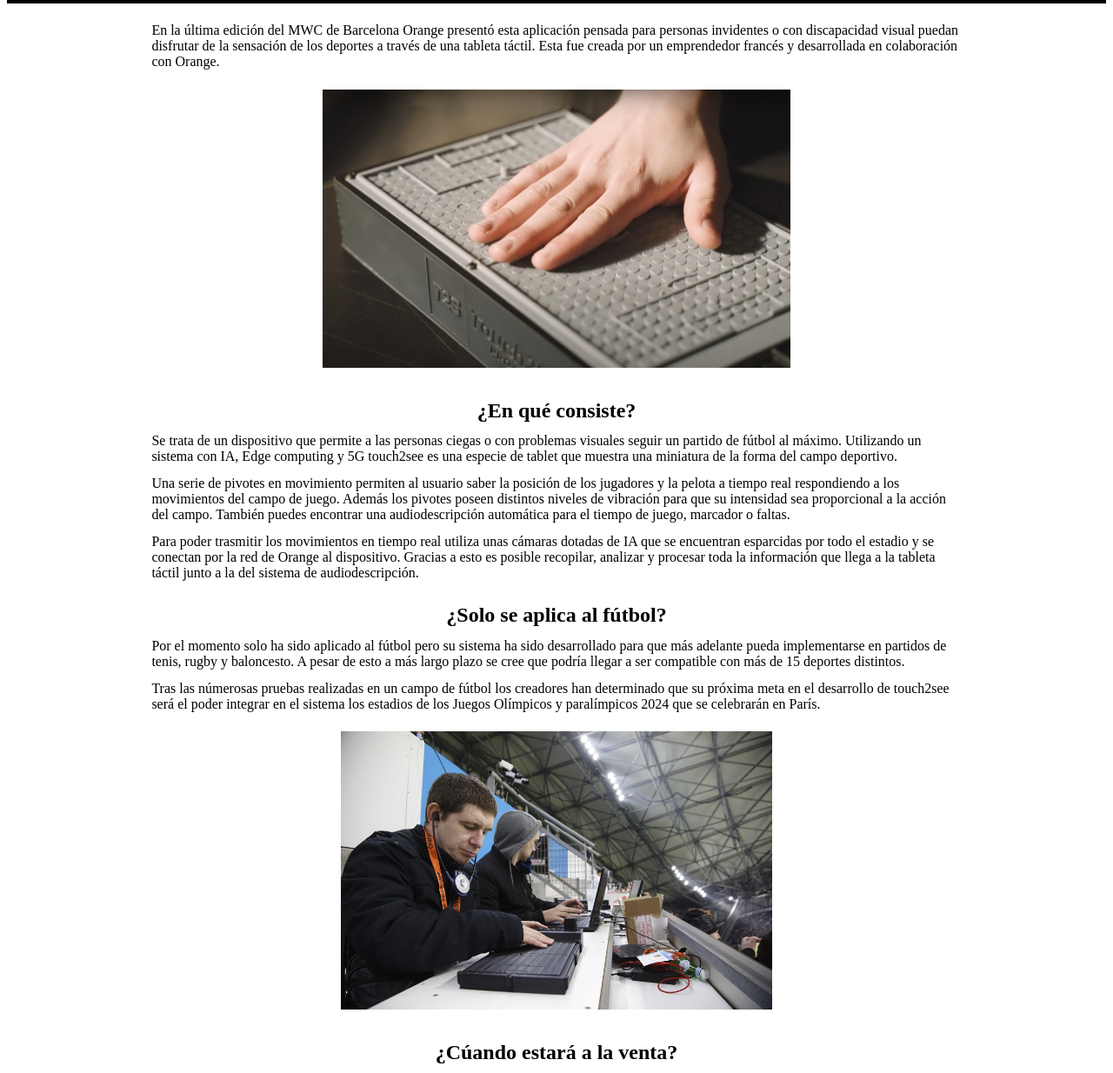
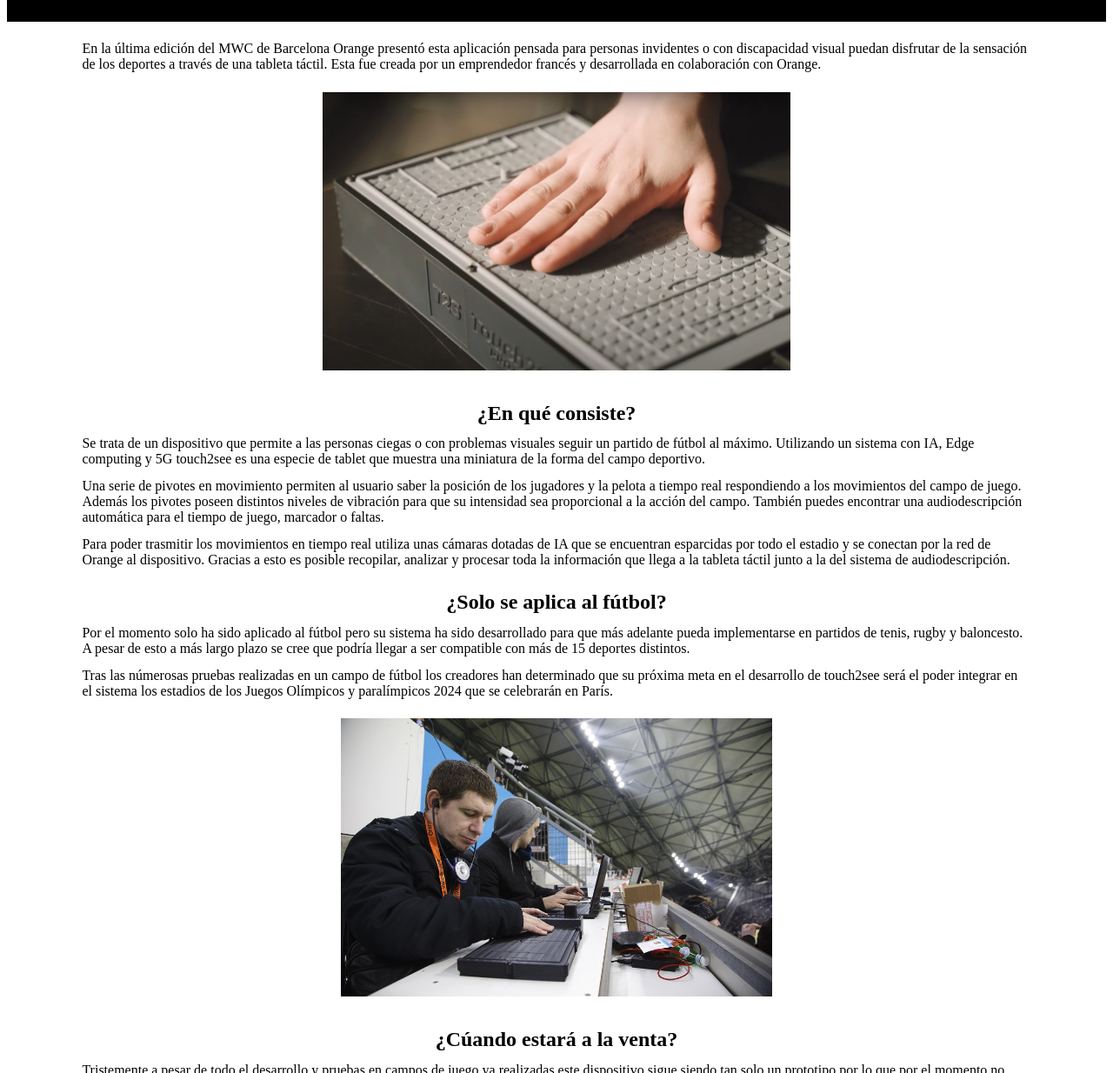
Before and after one commit to NoeliaMontes/Hardware, a plain HTML site: page index.html in a window 1280 px wide. Shown: the part 100-1334 px from the top of the page at 87% size. Drawn offline with Linux system fonts and the light colour scheme.

Commit message:
change margin

```diff
--- a/estilos.css
+++ b/estilos.css
@@ -11,6 +11,7 @@ h1{
     display: flex;
     font-size: 200%;
     color: rgb(255, 110, 20);
+    margin: 2rem;
 }
 
 
@@ -18,14 +19,14 @@ h1{
     display: flex;
     flex-wrap: wrap;
     justify-content: center;
-    margin-inline: 10rem;
+    margin-inline: 5rem;
 }
 
 .intro{
     display: flex;
     flex-wrap: wrap;
     justify-content: center;
-    margin-inline: 10rem;
+    margin-inline: 5rem;
 
 }
 
@@ -33,14 +34,14 @@ h1{
     display: flex;
     flex-wrap: wrap;
     justify-content: center;
-    margin-inline: 10rem;
+    margin-inline: 5rem;
 }
 
 .tres{
     display: flex;
     flex-wrap: wrap;
     justify-content: center;
-    margin-inline: 10rem;
+    margin-inline: 5rem;
 }
 
 
```
